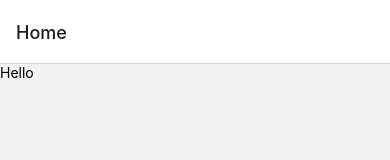
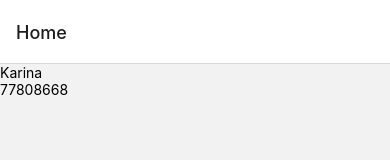
Before and after one commit to Nykaloff/Expense-calculator, a React Native app: screen /Home in a window 390 px wide. Shown: the top 160 px of the page. Built offline with nearby package versions, Linux system fonts and the light colour scheme.

Commit message:
create redux think

```diff
--- a/package.json
+++ b/package.json
@@ -12,10 +12,12 @@
   "dependencies": {
     "@react-navigation/native": "^6.0.10",
     "@react-navigation/native-stack": "^6.6.2",
+    "@reduxjs/toolkit": "^1.8.3",
     "react": "18.0.0",
     "react-native": "0.69.0",
     "react-native-safe-area-context": "^4.3.1",
     "react-native-screens": "^3.14.0",
+    "react-redux": "^8.0.2",
     "yarn": "^1.22.19"
   },
   "devDependencies": {
--- a/src/App.tsx
+++ b/src/App.tsx
@@ -2,8 +2,15 @@ import React from 'react';
 import {StyleSheet} from 'react-native';
 import {Navigation} from './navigation/Navigation';
 
+import {store} from './redux/store';
+import {Provider} from 'react-redux';
+
 const App = () => {
-  return <Navigation />;
+  return (
+    <Provider store={store}>
+      <Navigation />
+    </Provider>
+  );
 };
 
 const styles = StyleSheet.create({});
--- /dev/null
+++ b/src/assets/types/ClientsTypes.ts
@@ -0,0 +1,5 @@
+export interface ICleints {
+    id: number;
+    name: string;
+    telephone: string;
+}
--- /dev/null
+++ b/src/hooks/redux.ts
@@ -0,0 +1,6 @@
+import { TypedUseSelectorHook, useDispatch, useSelector } from "react-redux";
+import { AppDispatch, RootState } from "../redux/store";
+
+
+export const useAppDispatch = () => useDispatch<AppDispatch>()
+export const useAppSelector: TypedUseSelectorHook<RootState> = useSelector;
--- /dev/null
+++ b/src/redux/reducers/clientsSlice.ts
@@ -0,0 +1,19 @@
+import { createSlice } from "@reduxjs/toolkit";
+import { ICleints}  from '../../assets/types/ClientsTypes'
+interface ICleintsState {
+    clients: ICleints[];
+}
+
+const initialState: ICleintsState = {
+    clients: [{id: 1231, name:'Karina', telephone:'77808668'}]
+}
+
+export const clientsSlice = createSlice({
+    name: 'Clients',
+    initialState,
+    reducers: {
+
+    }
+})
+
+export default clientsSlice.reducer;
--- /dev/null
+++ b/src/redux/store.ts
@@ -0,0 +1,13 @@
+import { combineReducers, configureStore } from '@reduxjs/toolkit'
+import clientsReducer from '../redux/reducers/clientsSlice'
+
+const RootReducer = combineReducers({
+    clientsReducer
+})
+
+export const store = configureStore({
+  reducer: RootReducer
+})
+
+export type RootState = ReturnType<typeof RootReducer>
+export type AppDispatch = typeof store.dispatch
--- a/src/screens/Home.tsx
+++ b/src/screens/Home.tsx
@@ -1,12 +1,27 @@
 import React from 'react';
 import {StyleSheet, Text, View} from 'react-native';
+import {useAppSelector} from '../hooks/redux';
 
 export const Home = () => {
+  const {clients} = useAppSelector(state => state.clientsReducer);
+  console.log(clients[0]);
   return (
-    <View>
-      <Text>Hello</Text>
+    <View style={styles.container}>
+      <Text>{clients[0].name}</Text>
+      <Text>{clients[0].telephone}</Text>
     </View>
   );
 };
 
-const styles = StyleSheet.create({});
+const styles = StyleSheet.create({
+  container: {
+    flex: 1,
+  },
+  clientsClonatainer: {
+    flex: 1,
+    alignItems: 'center',
+    width: '80%',
+    height: '10%',
+    backgroundColor: '#ffdfee',
+  },
+});
```
Also changed, not shown: src/redux/reducers/costsSlice.ts (added), src/redux/reducers/statisticsSlice.ts (added), 1 other file (tests, documents, lock files or other folders).
